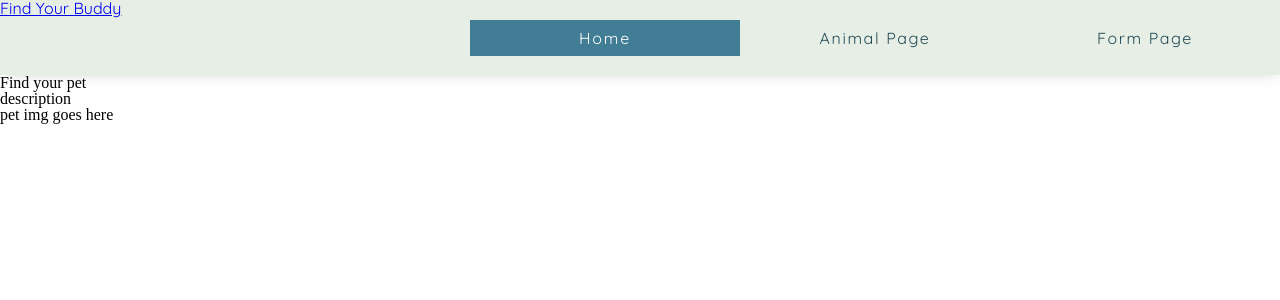
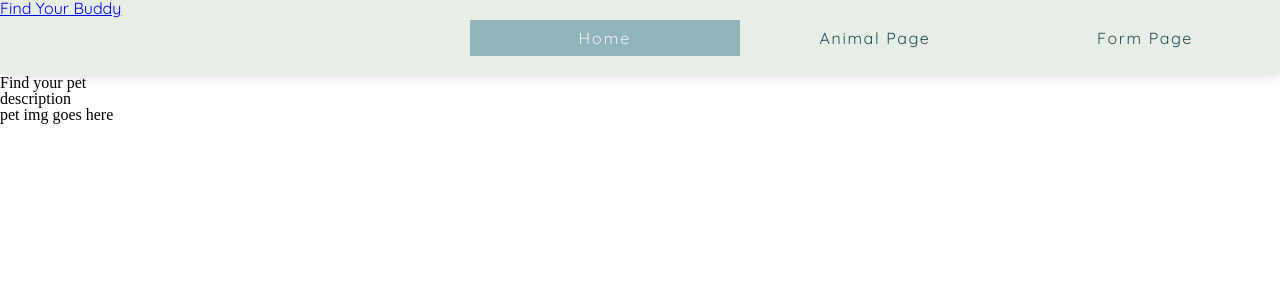
Before and after one commit to mateo-navarrete/find-your-buddy, a React (Create React App) app: page / in a window 1280 px wide. In both pictures the pointer is over the link "Home". Shown: the top 300 px of the page. Built offline with nearby package versions, Linux system fonts and the light colour scheme; no server answers.

Commit message:
transisiton css on nav bar

```diff
--- a/src/styles/navBar.css
+++ b/src/styles/navBar.css
@@ -16,6 +16,7 @@
   flex-direction: row;
   justify-content: space-evenly;
   align-items: center;
+
 }
 
 .nav2 a {
@@ -25,10 +26,16 @@
   width: 250px;
   text-decoration: none;
   color: #234A56;
+  -webkit-font-smoothing: antialiased;
+  -moz-osx-font-smoothing: grayscale;
+  transition: 1.2s;
+
 }
 
 .nav2 a:hover {
-  letter-spacing: 1.8px;
+  letter-spacing: 2px;
   color: white;
   background-color: #417D95;
+  transition: 0.64s;
+  opacity: 50%;
 }
```
Also changed, not shown: src/styles/animals.css (added).
